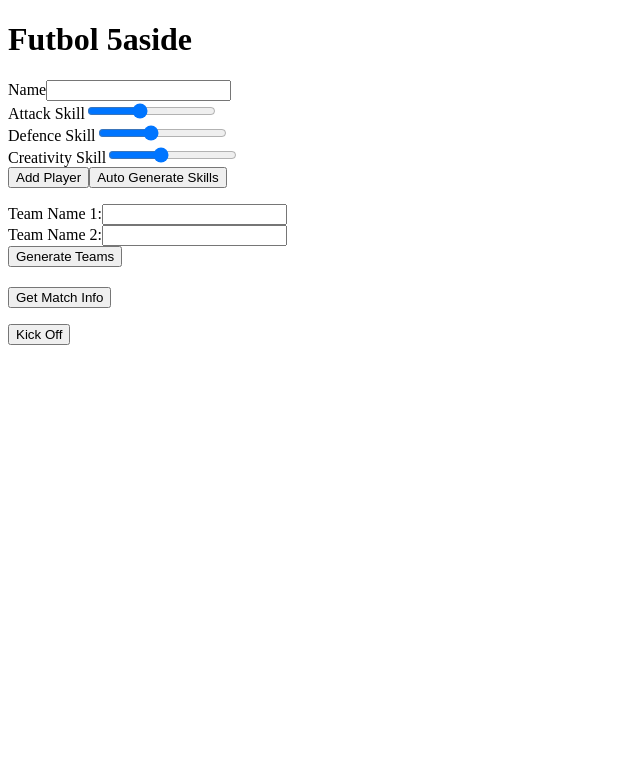
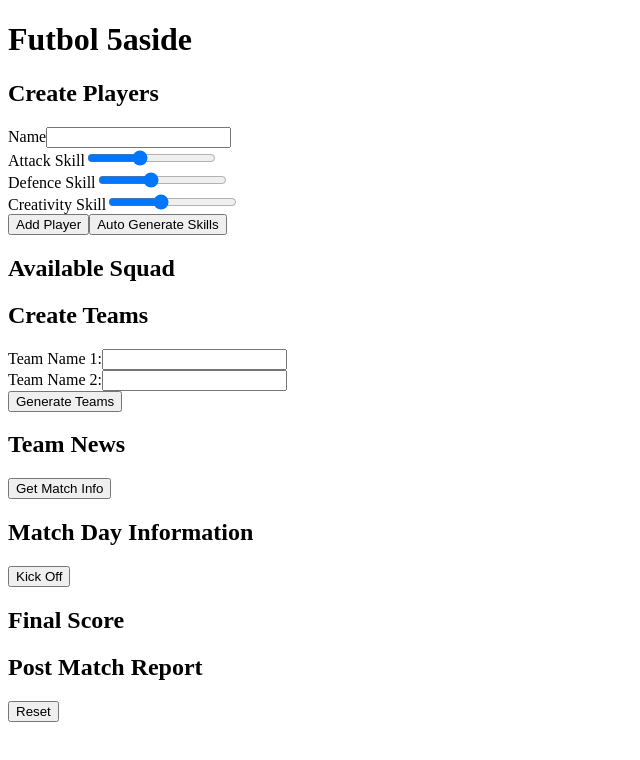
Before and after one commit to bpdm88/football-picker, a React (Create React App) app: page / in a window 1280 px wide. Shown: the top 760 px of the page, without its empty margins (0-640 px from the left). Built offline with nearby package versions, Linux system fonts and the light colour scheme.

Commit message:
Added headers to each component section

```diff
--- a/src/components/FinalScore/FinalScore.js
+++ b/src/components/FinalScore/FinalScore.js
@@ -1,6 +1,7 @@
 const FinalScore = ({ teamName1, teamName2, team1Goals, team2Goals }) => {
     return (
         <section>
+            <h2>Final Score</h2>
             <h1>{teamName1}</h1>
             <h2>{team1Goals}</h2>
             <h1>{teamName2}</h1>
--- a/src/components/MatchDay/MatchDay.js
+++ b/src/components/MatchDay/MatchDay.js
@@ -15,6 +15,7 @@ class MatchDay extends React.Component {
         let { matchInfo } = this.props;
         return (
             <section>
+                <h2>Match Day Information</h2>
                 <ul>
                     {matchInfo.map((detail) => (
                         <li key={detail.id}>{detail}</li>
--- a/src/components/PlayerForm/PlayerForm.js
+++ b/src/components/PlayerForm/PlayerForm.js
@@ -66,6 +66,8 @@ class PlayerForm extends React.Component {
         let { disabled } = this.props;
 
         return (
+            <section>
+                <h2>Create Players</h2>
                 <form onSubmit={this.handleSubmit}>
                     <FormField
                         label="Name"
@@ -106,6 +108,7 @@ class PlayerForm extends React.Component {
                         Auto Generate Skills
                     </button>
                 </form>
+            </section>
         );
     }
 }
--- a/src/components/PlayerList/PlayerList.js
+++ b/src/components/PlayerList/PlayerList.js
@@ -1,5 +1,7 @@
 const PlayerList = ({ players }) => {
     return (
+        <section>
+            <h2>Available Squad</h2>
             <ul>
                 {players.map((player) => (
                     <li key={player.id}>
@@ -10,6 +12,7 @@ const PlayerList = ({ players }) => {
                     </li>
                 ))}
             </ul>
+        </section>
     );
 };
 
--- a/src/components/PostMatch/PostMatch.js
+++ b/src/components/PostMatch/PostMatch.js
@@ -16,8 +16,8 @@ class PostMatch extends React.Component {
 
         return (
             <section>
+                <h2>Post Match Report</h2>
                 {!gameStarted ? null : (
-                    <>
                     <ul>
                         <li>Man of the Match: {motm}</li>
                         <li>
@@ -28,9 +28,9 @@ class PostMatch extends React.Component {
                         </li>
                         <li>Click the reset button to start again</li>
                     </ul>
+                )}
+
                 <button onClick={this.handleClick}>Reset</button>
-                    </>
-                )}
             </section>
         );
     }
--- a/src/components/Team/Team.js
+++ b/src/components/Team/Team.js
@@ -35,6 +35,7 @@ class Team extends React.Component {
 
         return (
             <section>
+                <h2>Create Teams</h2>
                 <form onSubmit={this.handleSubmit}>
                     <FormField
                         label="Team Name 1:"
--- a/src/components/TeamNews/TeamNews.js
+++ b/src/components/TeamNews/TeamNews.js
@@ -16,13 +16,14 @@ class TeamNews extends React.Component {
 
         return (
             <section>
-                <h2>{teamName1}</h2>
+                <h2>Team News</h2>
+                <h3>{teamName1}</h3>
                 <ul>
                     {team1.map((player) => (
                         <li key={player.id}>{player.name}</li>
                     ))}
                 </ul>
-                <h2>{teamName2}</h2>
+                <h3>{teamName2}</h3>
                 <ul>
                     {team2.map((player) => (
                         <li key={player.id}>{player.name}</li>
```
Also changed, not shown: 1 other file (tests, documents, lock files or other folders). Lines whose indentation alone changed are shown as unchanged.
